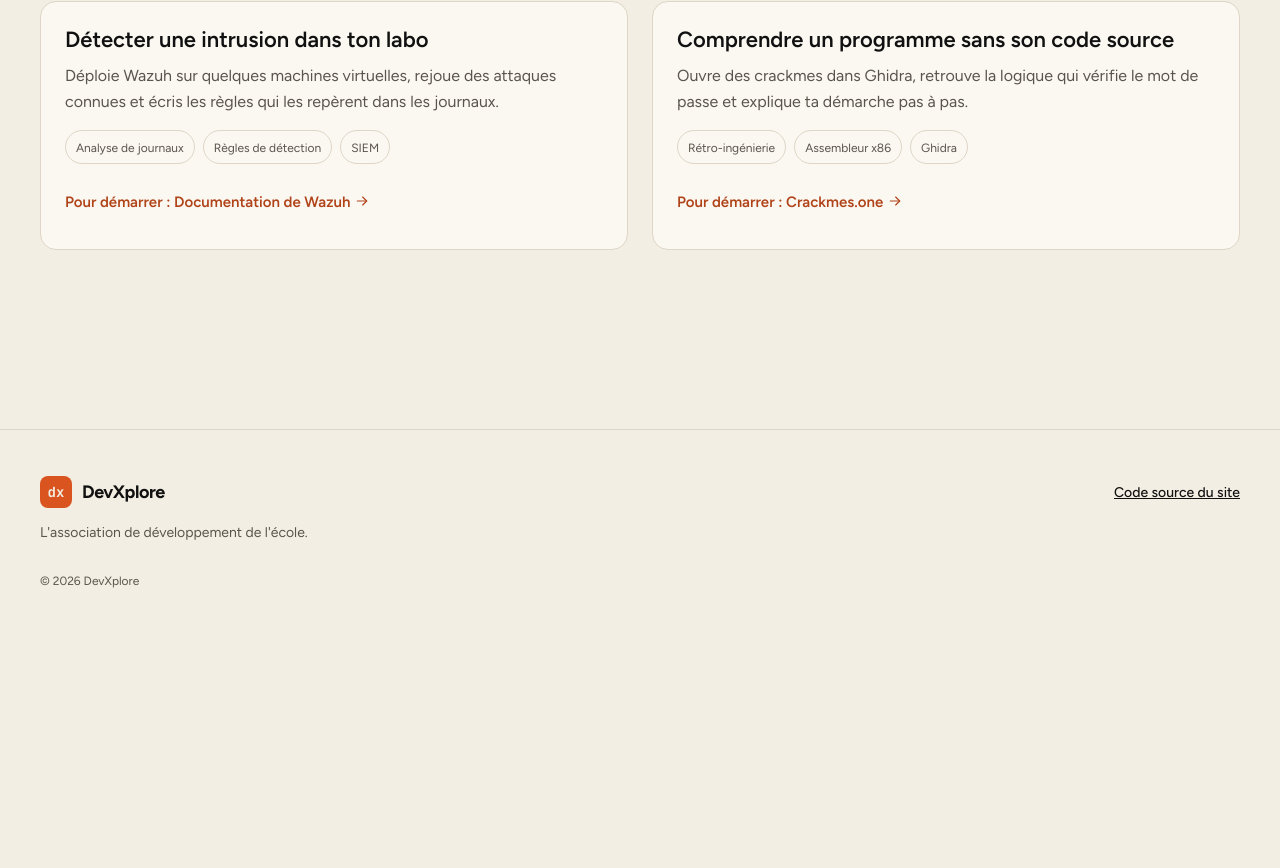
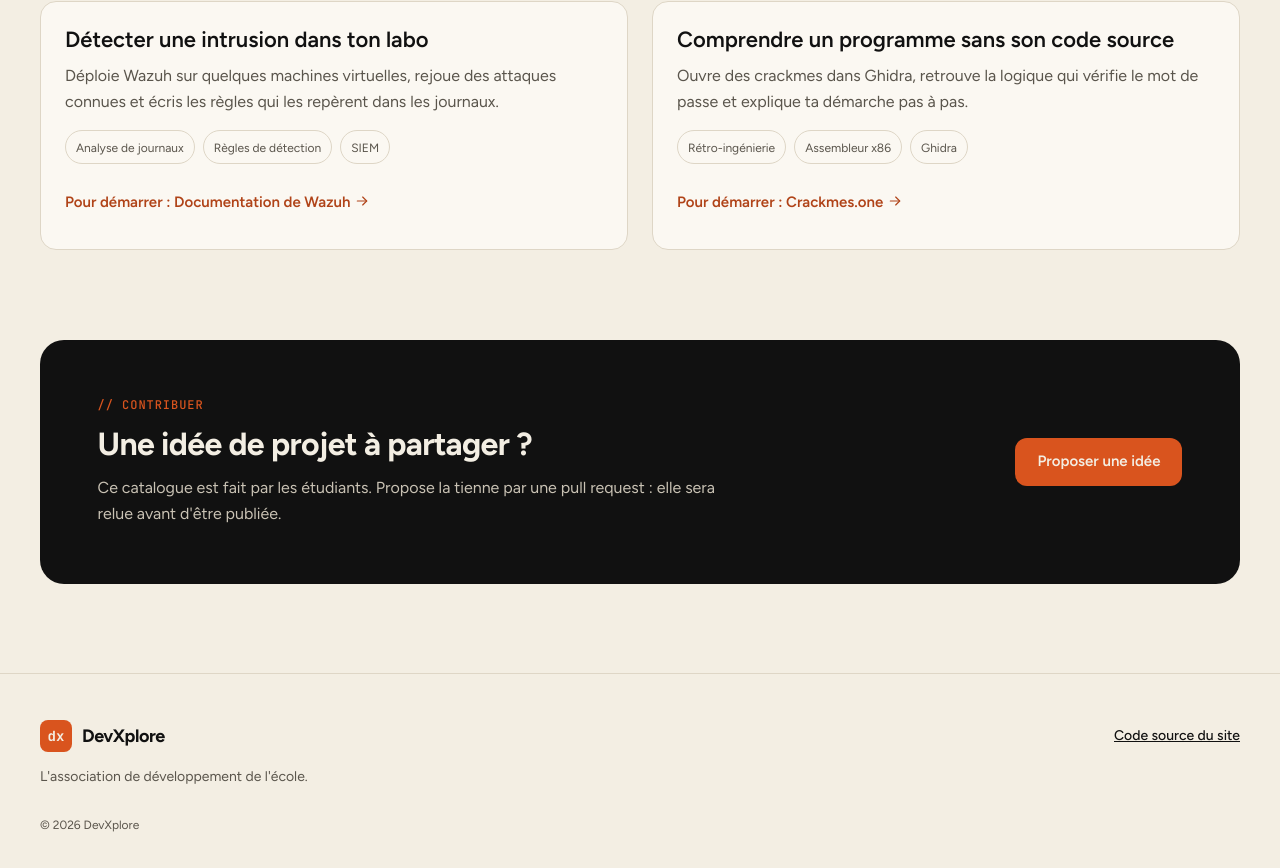
Before and after one commit to Ghoutibk/AppDevXplore, a Next.js app in the folder front-end/: page /projets/cybersecurite in a window 1280 px wide. Shown: the part 1537-2405 px from the top of the page. Before the commit the page ends 2161 px from the top, so only its background shows below. Built offline with nearby package versions, Linux system fonts and the light colour scheme.

Commit message:
feat(pages): invite students to share a project idea

```diff
--- a/front-end/src/pages/projets/[specialty].tsx
+++ b/front-end/src/pages/projets/[specialty].tsx
@@ -2,9 +2,12 @@ import type { GetStaticPaths, GetStaticProps } from "next";
 import type { LevelProjects } from "@/application/get-project-ideas";
 import { loadProjectIdeas } from "@/composition/project-ideas";
 import type { Level } from "@/domain/level";
+import { SOURCE_CODE_URL } from "@/domain/site";
 import { specialties, type Specialty } from "@/domain/specialty";
+import { ButtonLink } from "@/ui/atoms/button-link/button-link";
 import { Seo } from "@/ui/atoms/seo/seo";
 import { ProjectCard } from "@/ui/molecules/project-card/project-card";
+import { CallToAction } from "@/ui/organisms/call-to-action/call-to-action";
 import { FeatureSection } from "@/ui/organisms/feature-section/feature-section";
 import { PageIntro } from "@/ui/organisms/page-intro/page-intro";
 import { MainTemplate } from "@/ui/templates/main-template/main-template";
@@ -15,6 +18,8 @@ interface Props {
 }
 
 type Params = { specialty: string };
+
+const IDEA_GUIDE_URL = `${SOURCE_CODE_URL}/blob/main/CONTRIBUTING.md#proposer-une-idée-de-projet`;
 
 const pages: Record<Specialty, { slug: string; title: string; lead: string; description: string }> = {
   data: {
@@ -88,6 +93,16 @@ export default function Projects({ specialty, ideas }: Props) {
             ))}
           </FeatureSection>
         ))}
+        <CallToAction
+          kicker="// contribuer"
+          title="Une idée de projet à partager ?"
+          description="Ce catalogue est fait par les étudiants. Propose la tienne par une pull request : elle sera relue avant d'être publiée."
+          action={
+            <ButtonLink href={IDEA_GUIDE_URL} variant="primary">
+              Proposer une idée
+            </ButtonLink>
+          }
+        />
       </MainTemplate>
     </>
   );
```
Also changed, not shown: 1 other file (tests, documents, lock files or other folders).
